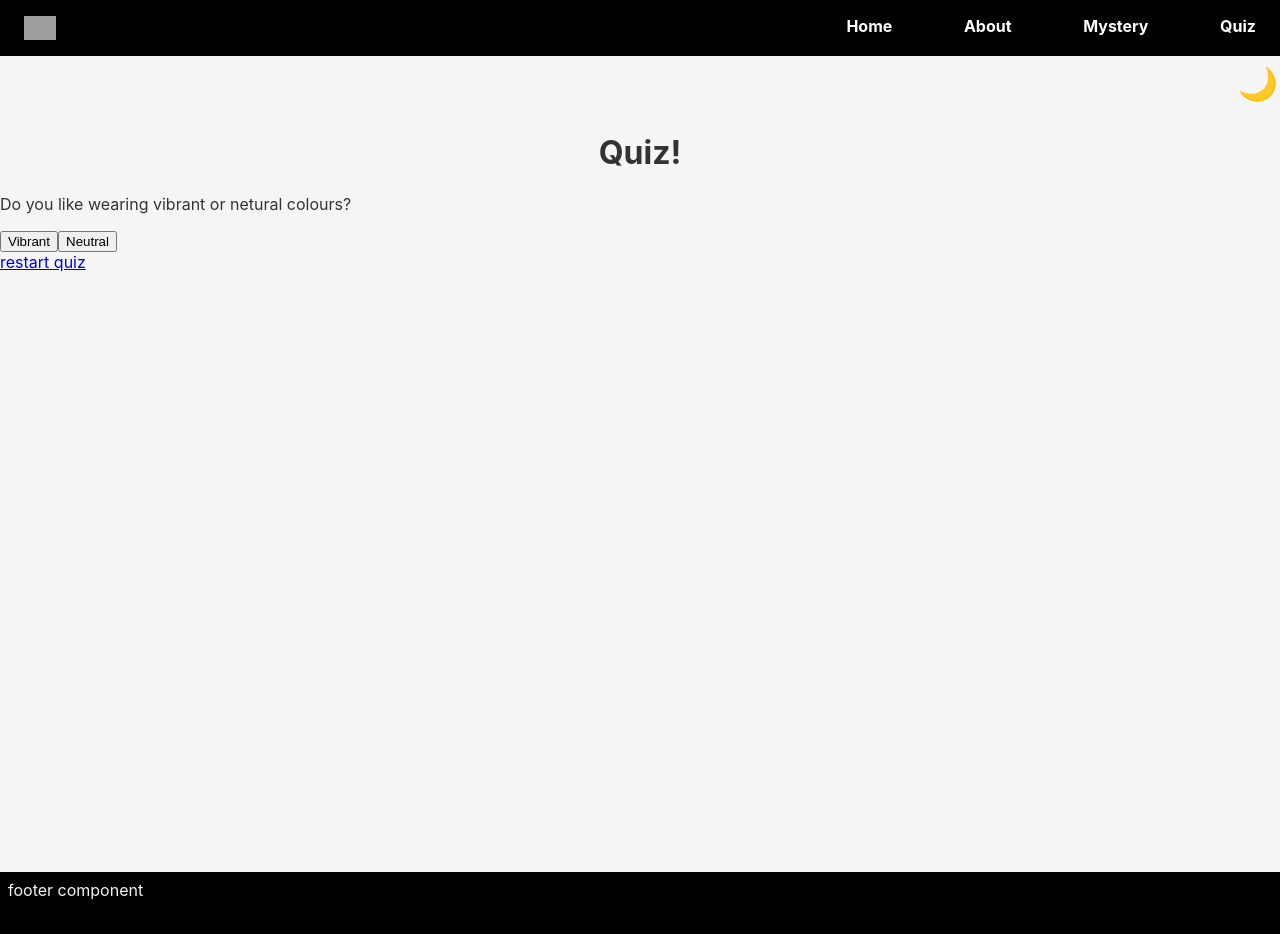
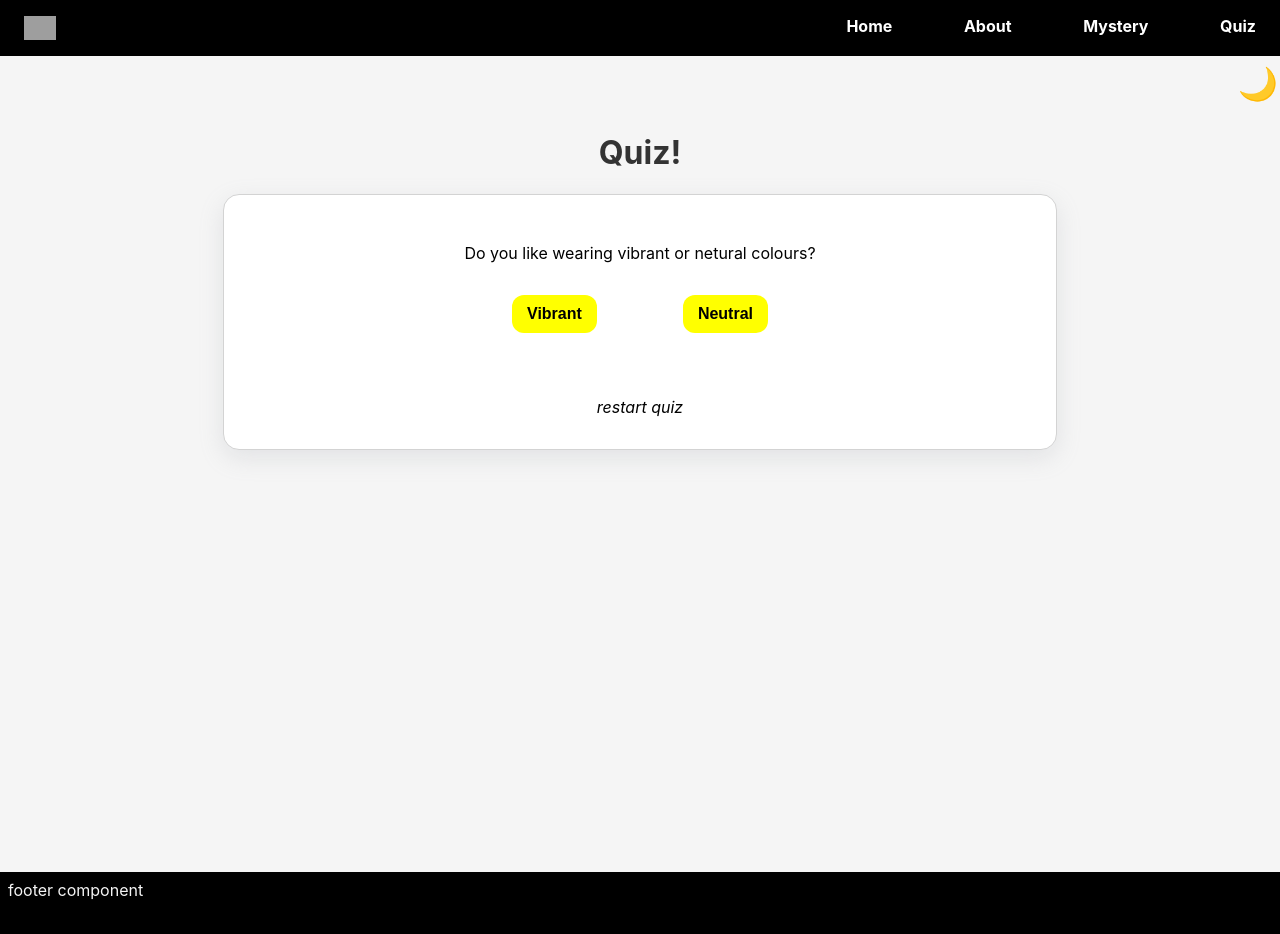
Before and after one commit to s-abdale/cherry-react-demo, a React (Create React App) app in the folder cherry-demo/: page /quiz in a window 1280 px wide. Shown: the top 934 px of the page. Built offline with nearby package versions, Linux system fonts and the light colour scheme; grey boxes are pictures that could not be loaded.

Commit message:
Styling: added some styling to the form

```diff
--- a/cherry-demo/src/components/quiz/Quiz.js
+++ b/cherry-demo/src/components/quiz/Quiz.js
@@ -5,7 +5,9 @@ function Quiz() {
   return (
     <div className='quiz-main'>
       <h1>Quiz! </h1>
-      <QuizForm/>
+      <div className='form-container'>
+        <QuizForm/>
+      </div>
     </div>
   )
 }
--- a/cherry-demo/src/components/quiz/QuizForm.js
+++ b/cherry-demo/src/components/quiz/QuizForm.js
@@ -51,7 +51,6 @@ function QuizForm() {
     },
   ]
 
-
   useEffect( () => {
     setCurrentQ(QuestionBank[0])
   }, []);
@@ -59,14 +58,13 @@ function QuizForm() {
     setResult(null)
   }, []);
 
-
   function handleClickA (){
     const nextQ = QuestionBank.find(question => question.id === currentQ.idNextQuestionA);
     if (nextQ) {setCurrentQ(nextQ)}
     else {
       setResult(currentQ.crocResultA);
     };
-  }
+  };
 
   function handleClickB (){
     const nextQ = QuestionBank.find(question => question.id === currentQ.idNextQuestionB);
@@ -74,26 +72,28 @@ function QuizForm() {
     else {
       setResult(currentQ.crocResultB);
     };
-  }
+  };
 
   if (!result) {
     return (
       <>
-        <div>
+        <div className='quiz-container'>
           <p> {currentQ.question} </p>
-          <button className="quiz-button" onClick={handleClickA}> {currentQ.answerA} </button>
-          <button className="quiz-button" onClick={handleClickB}> {currentQ.answerB} </button>
+          <div className='buttons-container'>
+            <button className="button" onClick={handleClickA}> {currentQ.answerA} </button>
+            <button className="button" onClick={handleClickB}> {currentQ.answerB} </button>
+          </div>
         </div>
-        <Link className="quiz-link" to="/home/quiz" onClick={() => window.location.reload()}> restart quiz </Link>
+        <Link className="restart-quiz-link" to="/home/quiz" onClick={() => window.location.reload()}> restart quiz </Link>
       </>
     )
   }
   else {
     return (
-      <>
-        <p>🎉 complete! answer is: {resultsBank[result].name}</p>
-        <Link className="quiz-link" to="/home/quiz" onClick={() => window.location.reload()}> try again! </Link>
-      </>
+      <div className='results-container'>
+        <p className='result-statement'>🎉 complete! answer is: {resultsBank[result].name}</p>
+        <Link className="restart-quiz-link" to="/home/quiz" onClick={() => window.location.reload()}> try again! </Link>
+      </div>
     )
   }
 }
--- a/cherry-demo/src/components/quiz/quiz.css
+++ b/cherry-demo/src/components/quiz/quiz.css
@@ -1,7 +1,22 @@
 .quiz-main {
   height: 95vh;
+  display: flex;
+  flex-direction: column;
+  align-items: center;
 }
-h1 {
+.form-container {
+  width: 48rem;
+  min-height: 160px;
+  padding: 2rem;
+
+  background-color: white;
+  border: 1px solid lightgray;
+  border-radius: 1em;
+  box-shadow: rgba(149, 157, 165, 0.2) 0px 8px 24px;
+
+  color: black;
+
   display: flex;
-  justify-content: center;
+  flex-direction: column;
+  align-items: center;
 }
--- a/cherry-demo/src/components/quiz/quizForm.css
+++ b/cherry-demo/src/components/quiz/quizForm.css
@@ -0,0 +1,46 @@
+.button {
+  background-color: yellow;
+  border-radius: 12px;
+  color: black;
+  font-weight: bold;
+  padding: 10px 15px;
+  text-align: center;
+  border: 0;
+  font-size: 16px;
+}
+
+.button:hover,
+.button:focus {
+  outline: 0;
+  background: yellow;
+  box-shadow: 0 0 0 2px rgba(0,0,0,.2), 0 3px 8px 0 rgba(0,0,0,.15);
+}
+
+.buttons-container {
+  display: flex;
+  justify-content: space-between;
+  width: 16rem;
+  margin-top: 1rem;
+}
+
+.quiz-container {
+  display: flex;
+  align-items: center;
+  flex-direction: column;
+}
+
+.restart-quiz-link {
+  margin-top: 4rem;
+  text-decoration: none;
+  color: black;
+  font-style: italic;
+}
+.restart-quiz-link:hover {
+  margin-top: 4rem;
+  text-decoration: none;
+  color: grey;
+  font-style: italic;
+}
+.result-statement {
+  margin-bottom: 4rem;
+}
```
